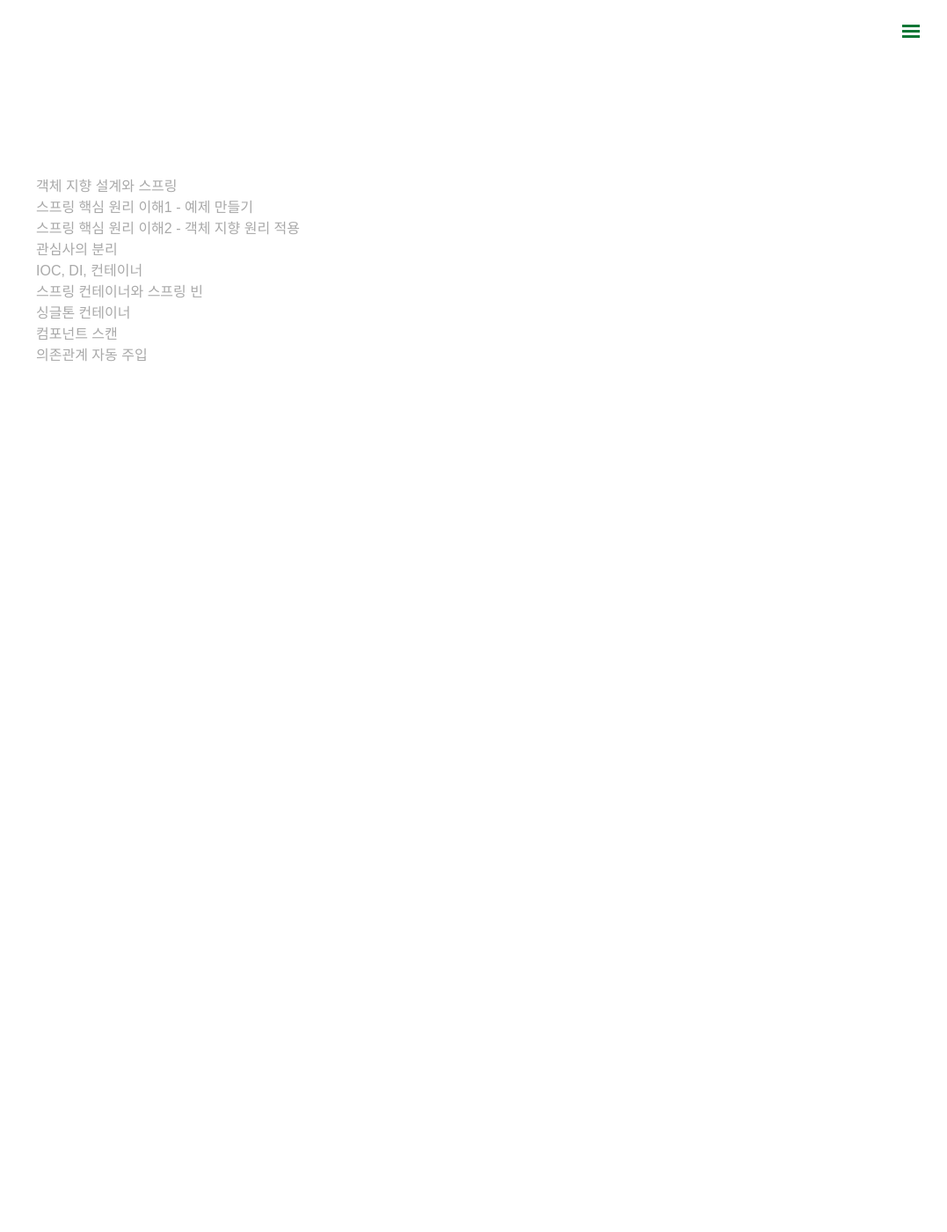
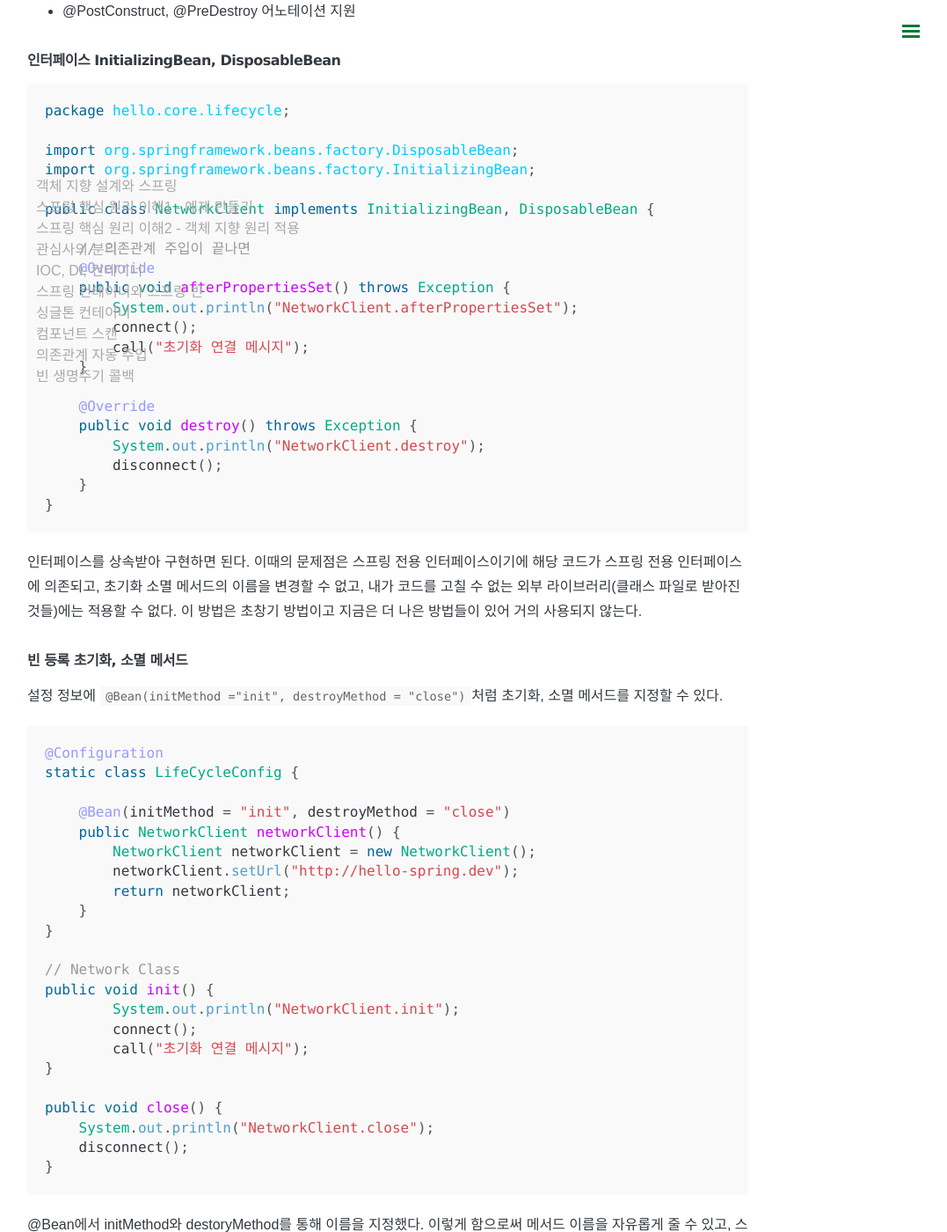
Before and after one commit to somefood/somefood.github.io, a Jekyll site: the page built from _posts/Spring/2021-09-02-스프링핵심원리-by-김영한님.md, in a window 1280 px wide and 1400 px high, scrolled down 28240 px. Shown: the whole window at 88% size, without its empty margins (199-1276 px from the left). Built offline with Jekyll 4.4.1, drawn with Linux system fonts in a browser that asks for light colours; nearby versions of some CDN libraries; comment, search, counter and statistics services are not loaded; some of the changed text lies outside the part shown.

Commit message:
빈 생명주기 콜백 정리

````diff
--- a/_posts/Spring/2021-09-02-스프링핵심원리-by-김영한님.md
+++ b/_posts/Spring/2021-09-02-스프링핵심원리-by-김영한님.md
@@ -1022,3 +1022,117 @@
 ### 자동, 수동의 올바른 실무 운영 기준
 
 스프링이 나오고 시간이 갈수록 자동을 선호하는 추세이다. @Component뿐만 아니라 @Controller, @Service, @Repository처럼 계층에 맞추어 일반적인 애플리케이션 로직을 자동으로 스캔할 수 있도록 지원한다.
+
+## 빈 생명주기 콜백
+
+### 빈 생명주기 콜백 시작
+
+데이터베이스 커넥션 풀이나, 네트워크 소켓처럼 애플리케이션 시작 시점에 필요한 연결을 미리 해두고, 애플리케이션 종료 시점에 연결을 모두 종료하는 작업을 진행하려면, 객체의 초기화와 종료 작업이 필요하다. 스프링에서는 어떻게 진행하는지 예제로 알아보자.
+
+스프링 빈은 다음과 같은 라이프사이클을 가진다. 객체 생성 -> 의존관계 주입
+
+스프링 빈은 객체를 생성하고, 의존관걔 주입이 다 끝난 다음에야 필요한 데이터를 사용할 수 있는 준비가 완료된다. 따라서 초기화 작업은 의존관계 주입이 모두 완료되고 난 다음에 호출해야 한다. 그러면 개발자는 어떻게 의존관계 주입이 모두 완료되었는지 알 수 있을까? 이는 스프링에서 의존관계 주입이 완료되면 스프링 빈에게 콜백 메서드를 통해서 초기화 시점을 알려주는 다양한 기능을 제공한다. 또한 종료되기 직전에 소멸 콜백을 준다.
+
+#### 스프링 빈의 이벤트 라이플 사이클
+
+스프링 컨테이너 생성 -> 스프링 빈 생성 -> 의존 관계 주입 -> 초기화 콜백 -> 사용 -> 소멸전 콜백 -> 스프링 종료
+
+#### 스프링은 크게 3가지 방법으로 빈 생명주기 콜백을 지원한다.
+
+- 인터페이스(InitializingBean, DisposableBean)
+- 설정 정보에 초기화 메서드, 종료 메서드 지정
+- @PostConstruct, @PreDestroy 어노테이션 지원
+
+### 인터페이스 InitializingBean, DisposableBean
+
+```java
+package hello.core.lifecycle;
+
+import org.springframework.beans.factory.DisposableBean;
+import org.springframework.beans.factory.InitializingBean;
+
+public class NetworkClient implements InitializingBean, DisposableBean {
+
+    // 의존관계 주입이 끝나면
+    @Override
+    public void afterPropertiesSet() throws Exception {
+        System.out.println("NetworkClient.afterPropertiesSet");
+        connect();
+        call("초기화 연결 메시지");
+    }
+
+    @Override
+    public void destroy() throws Exception {
+        System.out.println("NetworkClient.destroy");
+        disconnect();
+    }
+}
+```
+
+인터페이스를 상속받아 구현하면 된다. 이때의 문제점은 스프링 전용 인터페이스이기에 해당 코드가 스프링 전용 인터페이스에 의존되고, 초기화 소멸 메서드의 이름을 변경할 수 없고, 내가 코드를 고칠 수 없는 외부 라이브러리(클래스 파일로 받아진것들)에는 적용할 수 없다. 이 방법은 초창기 방법이고 지금은 더 나은 방법들이 있어 거의 사용되지 않는다.
+
+### 빈 등록 초기화, 소멸 메서드
+
+설정 정보에 `@Bean(initMethod ="init", destroyMethod = "close")`처럼 초기화, 소멸 메서드를 지정할 수 있다.
+
+```java
+@Configuration
+static class LifeCycleConfig {
+
+    @Bean(initMethod = "init", destroyMethod = "close")
+    public NetworkClient networkClient() {
+        NetworkClient networkClient = new NetworkClient();
+        networkClient.setUrl("http://hello-spring.dev");
+        return networkClient;
+    }
+}
+
+// Network Class
+public void init() {
+        System.out.println("NetworkClient.init");
+        connect();
+        call("초기화 연결 메시지");
+}
+
+public void close() {
+    System.out.println("NetworkClient.close");
+    disconnect();
+}
+```
+
+@Bean에서 initMethod와 destoryMethod를 통해 이름을 지정했다.
+이렇게 함으로써 메서드 이름을 자유롭게 줄 수 있고, 스프링 빈이 스프링 코드에 의존하지 않고, 코드가 아니라 설정 정보를 사용하기 때문에 코드를 고칠 수 없는 외부 라이브러리에도 초기호, 종료 메서드를 적용할 수 있다.
+
+#### 종료 메서드 추론
+
+@Bean의 destroyMethod 속성에는 아주 특별한 기능이 있는데, 라이브러리는 대부분 close, shutdown이라는 이름으로 종료 메서드를 가지고 있다. @Bean의 destroyMethod는 기본값이 `inferred (추론)`으로 등록되어있는데, 이 추론 기능을 통해 close나 shutdown라는 메서드를 자동으로 호출해준다. 그렇기에 종료 메서드는 따로 적어주지 않아도 잘 동작하고, 추론 기능을 사용하기 싫으면 destoryMethod=""처럼 빈 공백을 지정하면 된다.
+
+### 어노테이션 @PostConstruct, @PreDestory
+
+이제는 이 어노테이션을 통해 많이 쓴다고 한다.
+
+```java
+import javax.annotation.PostConstruct;
+import javax.annotation.PreDestroy;
+
+@PostConstruct
+public void init() {
+    System.out.println("NetworkClient.init");
+    connect();
+    call("초기화 연결 메시지");
+}
+
+@PreDestroy
+public void close() {
+    System.out.println("NetworkClient.close");
+    disconnect();
+}
+```
+
+- 최신 스프링에서 가장 권장하는 방법이다.
+- 어노테이션 하나만 붙이면 되므로 매우 편리하다.
+- javax.annotation.PostConstruct. 스프링에 종속적인 기술이 아니라 JSR-250라는 자바 표준이기에 스프링이 아닌 다른 컨테이너에서도 동작한다.
+- 컴포넌트 스캔과 잘 어울린다.
+- 유일한 단점으론 외부 라이브러리에는 적용하지 못하는 것이다. 외부 라이브러리를 초기호, 종료해야 하면 @Bean의 기능을 사용하자.
+
+> javax 패키지는 자바 진영에서 공식적으로 지원하는 패키지이다.
````
